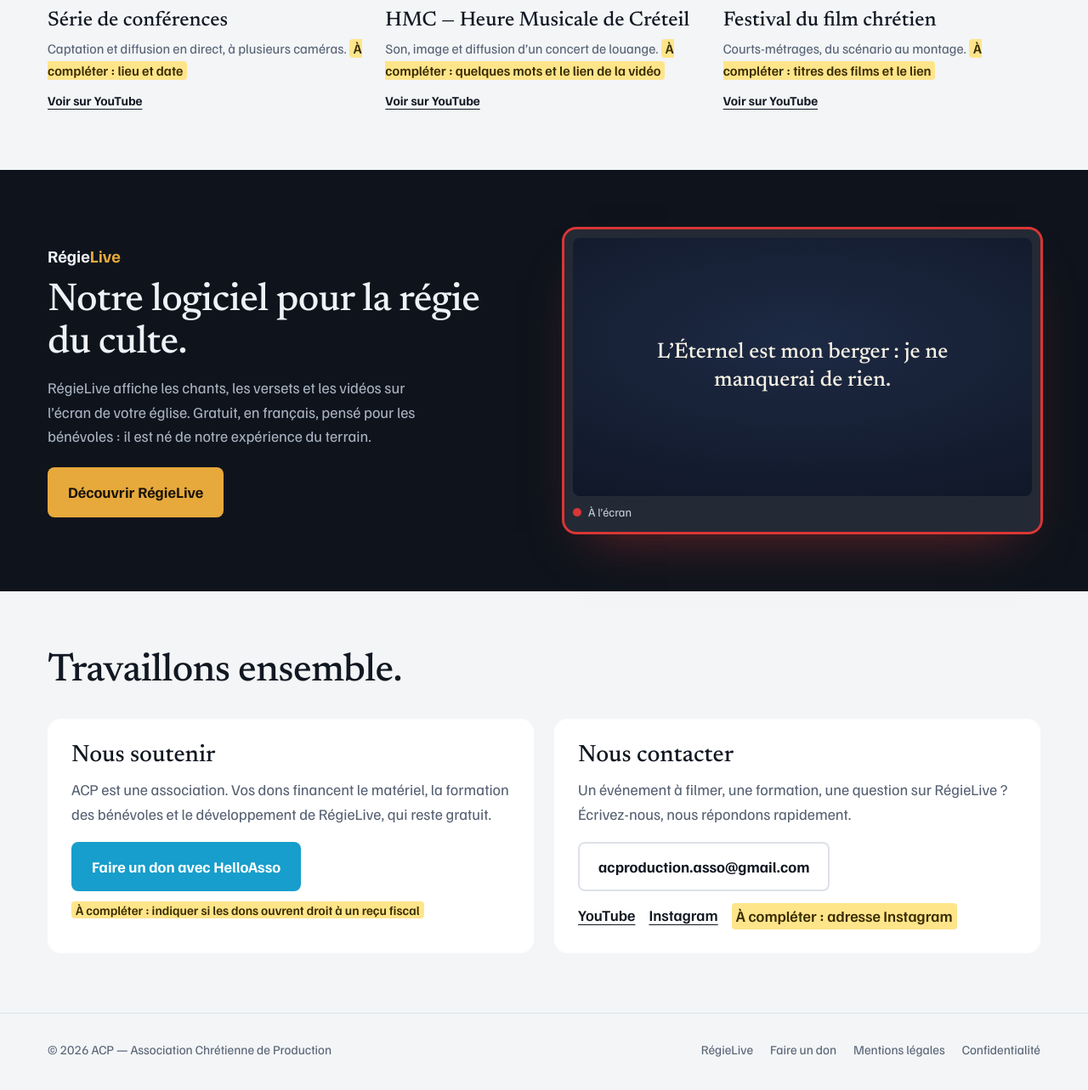
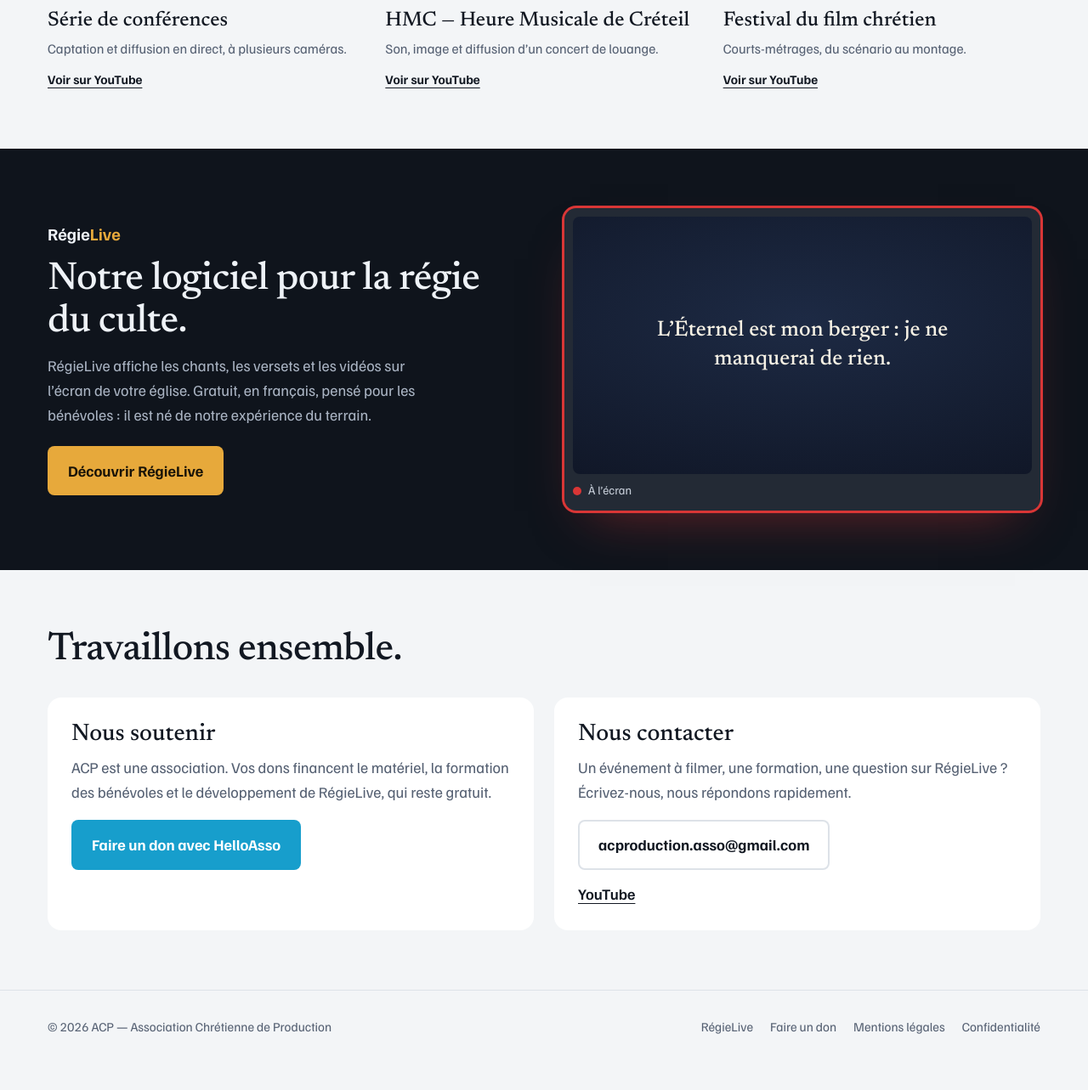
Before and after one commit to acproduction-asso/acproduction-asso.github.io, a plain HTML site: page index.html in a window 1280 px wide. Shown: the part 2038-3321 px from the top of the page at 85% size. After the commit the page ends 3298 px from the top, so only its background shows below. Drawn offline with Linux system fonts and the light colour scheme.

Commit message:
Add files via upload

```diff
--- a/index.html
+++ b/index.html
@@ -37,9 +37,9 @@
  <h2>En action.</h2>
  <p class="intro">Nous assurons l’ensemble de la chaîne de production. Quelques réalisations :</p>
  <div class="reals">
-  <article class="real"><img src="img/conference.webp" alt="" loading="lazy"><h3>Série de conférences</h3><p>Captation et diffusion en direct, à plusieurs caméras. <mark class="a-completer">À compléter : lieu et date</mark></p><a href="https://www.youtube.com/channel/UCSpr7Q7mBJWaFpqFQJfIE9g">Voir sur YouTube</a></article>
-  <article class="real"><img src="img/direct.webp" alt="" loading="lazy"><h3>HMC — Heure Musicale de Créteil</h3><p>Son, image et diffusion d’un concert de louange. <mark class="a-completer">À compléter : quelques mots et le lien de la vidéo</mark></p><a href="https://www.youtube.com/channel/UCSpr7Q7mBJWaFpqFQJfIE9g">Voir sur YouTube</a></article>
-  <article class="real"><img src="img/videos.webp" alt="" loading="lazy"><h3>Festival du film chrétien</h3><p>Courts-métrages, du scénario au montage. <mark class="a-completer">À compléter : titres des films et le lien</mark></p><a href="https://www.youtube.com/channel/UCSpr7Q7mBJWaFpqFQJfIE9g">Voir sur YouTube</a></article>
+  <article class="real"><img src="img/conference.webp" alt="" loading="lazy"><h3>Série de conférences</h3><p>Captation et diffusion en direct, à plusieurs caméras.</p><a href="https://www.youtube.com/channel/UCSpr7Q7mBJWaFpqFQJfIE9g" target="_blank" rel="noopener">Voir sur YouTube</a></article>
+  <article class="real"><img src="img/direct.webp" alt="" loading="lazy"><h3>HMC — Heure Musicale de Créteil</h3><p>Son, image et diffusion d’un concert de louange.</p><a href="https://www.youtube.com/channel/UCSpr7Q7mBJWaFpqFQJfIE9g" target="_blank" rel="noopener">Voir sur YouTube</a></article>
+  <article class="real"><img src="img/videos.webp" alt="" loading="lazy"><h3>Festival du film chrétien</h3><p>Courts-métrages, du scénario au montage.</p><a href="https://www.youtube.com/channel/UCSpr7Q7mBJWaFpqFQJfIE9g" target="_blank" rel="noopener">Voir sur YouTube</a></article>
  </div>
  <!-- À COMPLÉTER : les images de cette section sont provisoires (extraites des vidéos existantes) -->
 </section>
@@ -47,21 +47,21 @@
 <section class="sec l rl" id="regielive">
  <div><span class="marque">Régie<b>Live</b></span><h2>Notre logiciel pour la régie du culte.</h2>
  <p>RégieLive affiche les chants, les versets et les vidéos sur l’écran de votre église. Gratuit, en français, pensé pour les bénévoles : il est né de notre expérience du terrain.</p>
- <a class="btn" href="https://regielive.github.io">Découvrir RégieLive</a></div>
+ <a class="btn" href="https://regielive.github.io" target="_blank" rel="noopener">Découvrir RégieLive</a></div>
  <div class="ecr" aria-hidden="true"><div>L’Éternel est mon berger : je ne manquerai de rien.</div><small>À l’écran</small></div>
 </section>
 
 <section class="sec l">
  <h2>Travaillons ensemble.</h2>
  <div class="deux">
-  <div class="boite" id="soutenir"><h3>Nous soutenir</h3><p>ACP est une association. Vos dons financent le matériel, la formation des bénévoles et le développement de RégieLive, qui reste gratuit.</p><a class="btn" href="https://www.helloasso.com/associations/acp-association-chretienne-de-production/formulaires/1">Faire un don avec HelloAsso</a><p style="font-size:15px"><mark class="a-completer">À compléter : indiquer si les dons ouvrent droit à un reçu fiscal</mark></p></div>
+  <div class="boite" id="soutenir"><h3>Nous soutenir</h3><p>ACP est une association. Vos dons financent le matériel, la formation des bénévoles et le développement de RégieLive, qui reste gratuit.</p><a class="btn" href="https://www.helloasso.com/associations/acp-association-chretienne-de-production/formulaires/1" target="_blank" rel="noopener">Faire un don avec HelloAsso</a></div>
   <div class="boite" id="contact"><h3>Nous contacter</h3><p>Un événement à filmer, une formation, une question sur RégieLive ? Écrivez-nous, nous répondons rapidement.</p><a class="btn alt" href="mailto:acproduction.asso@gmail.com">acproduction.asso@gmail.com</a>
-   <div class="reseaux"><a href="https://www.youtube.com/channel/UCSpr7Q7mBJWaFpqFQJfIE9g">YouTube</a><a href="#">Instagram</a><mark class="a-completer">À compléter : adresse Instagram</mark></div></div>
+   <div class="reseaux"><a href="https://www.youtube.com/channel/UCSpr7Q7mBJWaFpqFQJfIE9g" target="_blank" rel="noopener">YouTube</a></div></div>
  </div>
 </section>
 
 </main>
-<footer class="l"><span>© 2026 ACP — Association Chrétienne de Production</span><nav aria-label="Pied de page"><a href="https://regielive.github.io">RégieLive</a><a href="https://www.helloasso.com/associations/acp-association-chretienne-de-production/formulaires/1">Faire un don</a><a href="mentions-legales.html">Mentions légales</a><a href="confidentialite.html">Confidentialité</a></nav></footer>
+<footer class="l"><span>© 2026 ACP — Association Chrétienne de Production</span><nav aria-label="Pied de page"><a href="https://regielive.github.io" target="_blank" rel="noopener">RégieLive</a><a href="https://www.helloasso.com/associations/acp-association-chretienne-de-production/formulaires/1" target="_blank" rel="noopener">Faire un don</a><a href="mentions-legales.html">Mentions légales</a><a href="confidentialite.html">Confidentialité</a></nav></footer>
 <script src="assets/theme.js"></script>
 <script src='assets/accueil.js'></script>
 </body></html>
```
Also changed, not shown: 404.html (+1 -1 lines), confidentialite.html (+1 -1 lines), mentions-legales.html (+4 -4 lines).
